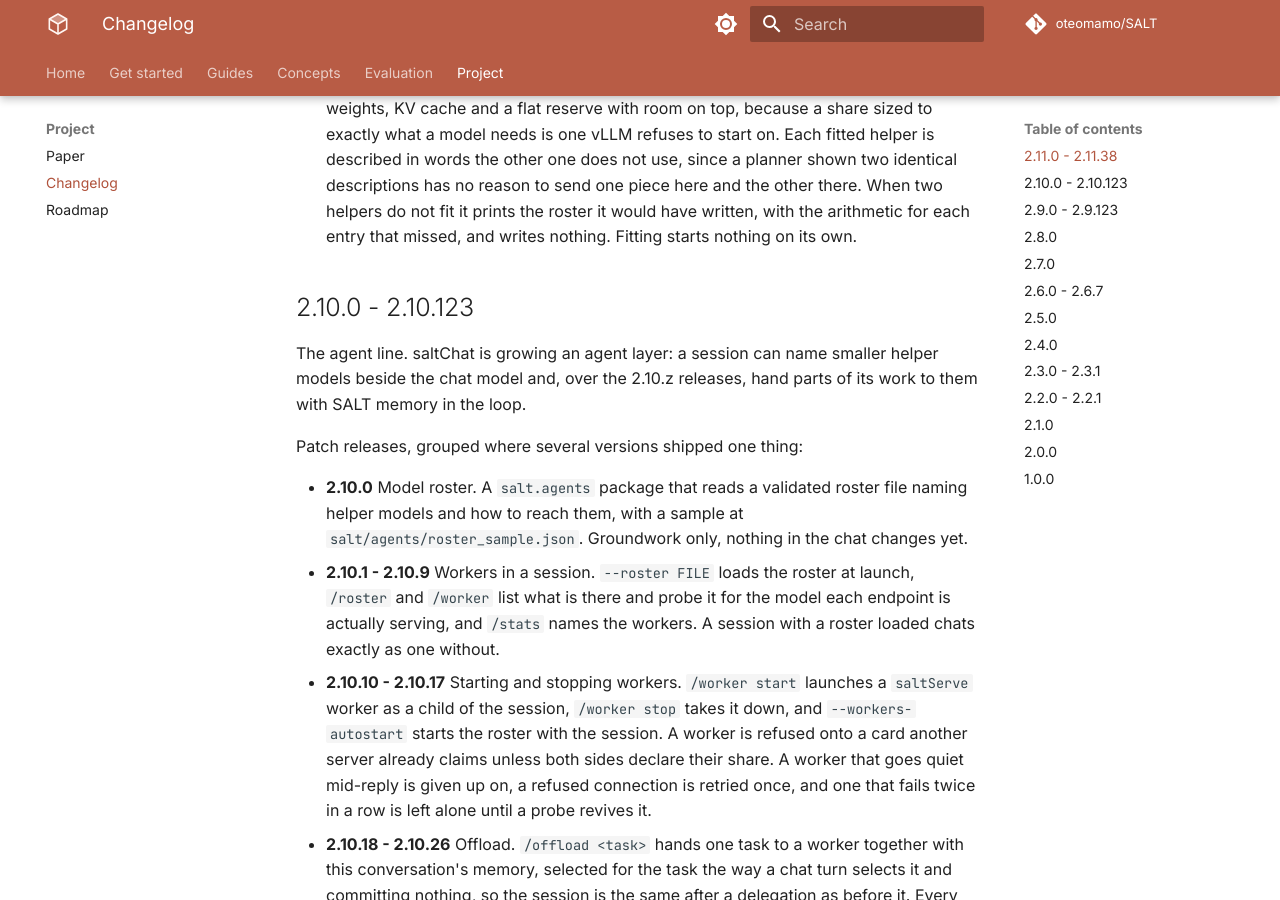
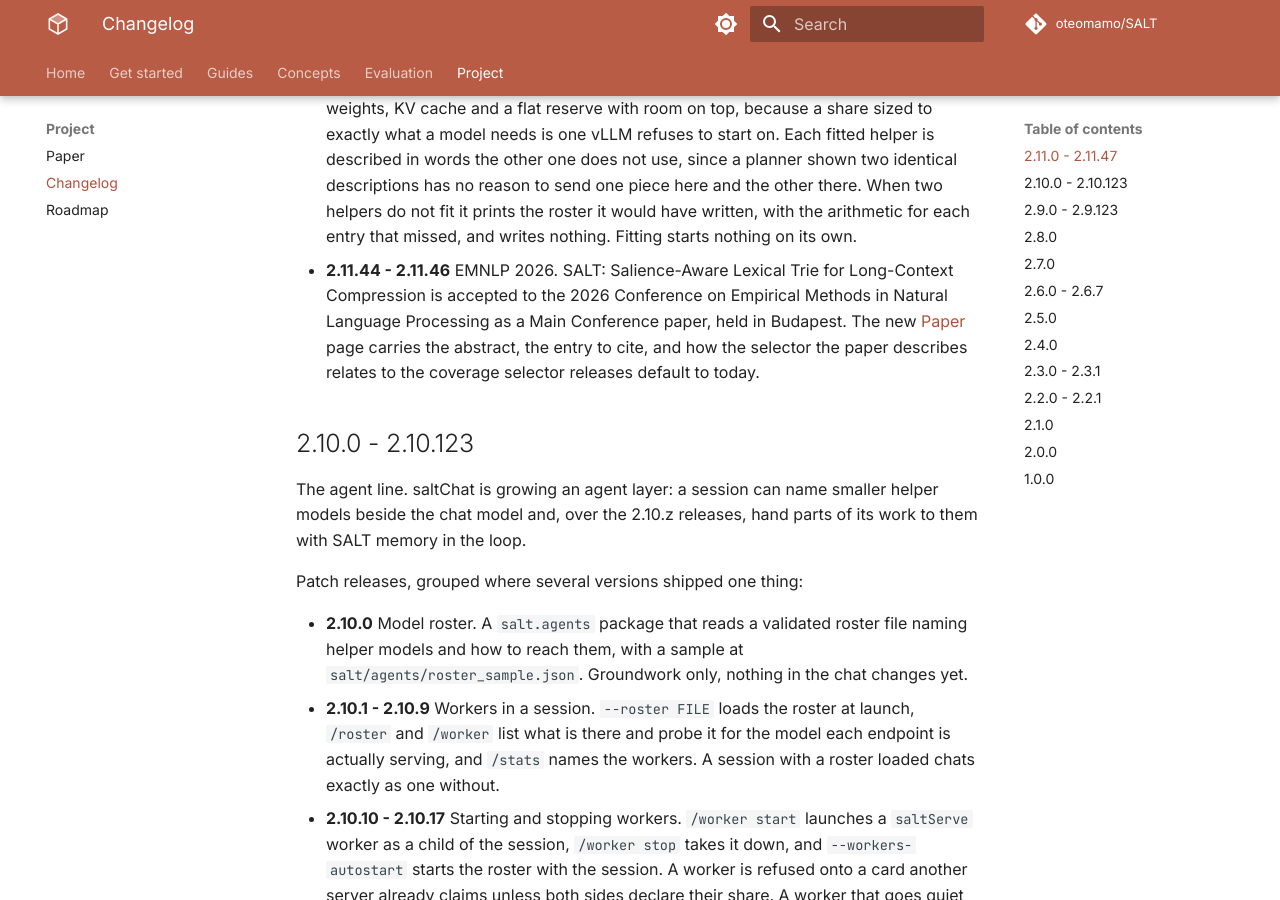
Before and after one commit to oteomamo/SALT, an MkDocs documentation site: the page built from docs/changelog.md, in a window 1280 px wide and 900 px high, scrolled down 3017 px. Built offline with MkDocs 1.6.1 and Material for MkDocs 9.7.7, drawn with Linux system fonts in a browser that asks for light colours; comment, search, counter and statistics services are not loaded; the version menu is left out; some of the changed text lies outside the part shown.

Commit message:
v2.11.47 docs site: the EMNLP 2026 acceptance in the changelog

```diff
--- a/docs/changelog.md
+++ b/docs/changelog.md
@@ -3,7 +3,7 @@
 What each version added. Versions match the git tags on the
 [repository](https://github.com/oteomamo/SALT).
 
-## 2.11.0 - 2.11.38
+## 2.11.0 - 2.11.47
 
 The MCP milestone. SALT is a working memory layer for any MCP client:
 `salt-mcp` serves compression, conversations and delegation over the
@@ -139,6 +139,12 @@ cover the tools, the roster and the limits.
   piece here and the other there. When two helpers do not fit it prints
   the roster it would have written, with the arithmetic for each entry
   that missed, and writes nothing. Fitting starts nothing on its own.
+- **2.11.44 - 2.11.46** EMNLP 2026. SALT: Salience-Aware Lexical Trie
+  for Long-Context Compression is accepted to the 2026 Conference on
+  Empirical Methods in Natural Language Processing as a Main Conference
+  paper, held in Budapest. The new [Paper](paper.md) page carries the
+  abstract, the entry to cite, and how the selector the paper describes
+  relates to the coverage selector releases default to today.
 
 ## 2.10.0 - 2.10.123
 
--- a/pyproject.toml
+++ b/pyproject.toml
@@ -4,7 +4,7 @@ build-backend = "setuptools.build_meta"
 
 [project]
 name = "salt"
-version = "2.11.46"
+version = "2.11.47"
 description = "SALT: Salience-Aware Lexical Trie for Long-Context Compression"
 readme = "README.md"
 license = "MIT"
```
